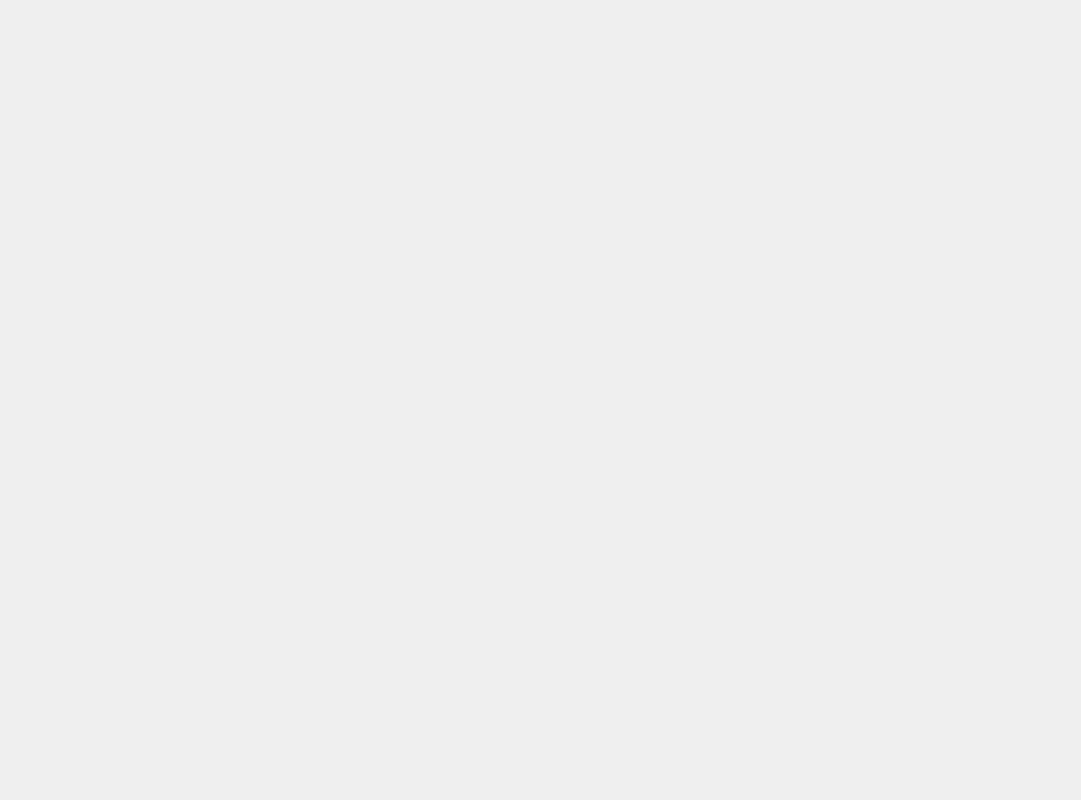
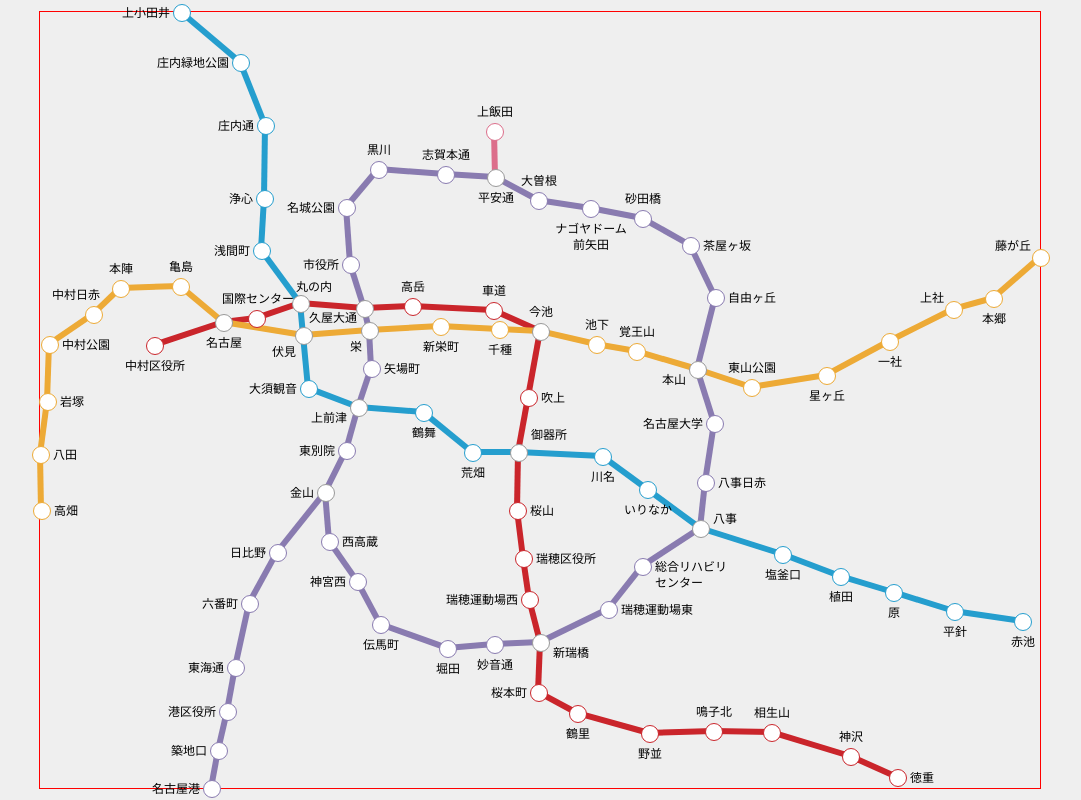
Before and after one commit to millibar/route-map-x, a website with bundled scripts: page docs/index.html in a window 1280 px wide. Shown: the whole page, without its empty margins (100-1181 px from the left). Built offline with nearby package versions, Linux system fonts and the light colour scheme.

Commit message:
createMapを追加

```diff
--- a/docs/index.html
+++ b/docs/index.html
@@ -10,7 +10,6 @@
     <title>Route Map X</title>
 </head>
 <body>
-    <div class="routemap"></div>
     <script type="module" src="./src/index.js"></script>
 </body>
 </html>
--- a/docs/src/html-map.js
+++ b/docs/src/html-map.js
@@ -1,5 +1,5 @@
 import { element } from "./html-util.js";
-import { toInlineStyleString, getRotateAngle } from './map.js';
+import { toInlineStyleString, getRotateAngle, calcMapWidth, calcMapHeight, convertStations } from './map.js';
 import { toTimeStringFromSec } from './timetable.js';
 /**
  * 駅オブジェクトから駅のHTML要素を生成して返す
@@ -26,7 +26,7 @@ import { toTimeStringFromSec } from './timetable.js';
     stationArray.forEach(station => {
         if (addedStations.includes(station.name)) {
             // 乗換駅が2重に追加されないように、追加済みの駅に対しては、class名とcolorだけ変更する
-            const transferStation = document.querySelector(`#${station.name}`);
+            const transferStation = parentElement.querySelector(`#${station.name}`);
             transferStation.classList.add(station.line);
             transferStation.style.color = '#999';
         } else {
@@ -102,4 +102,38 @@ const removeElementsByClassName = (className) => {
     nodeList.forEach(element => {element.remove()});
 }
 
-export { createStation, addStationNodes, createLine, addLineNodes, addTimeNodes, removeElementsByClassName };
+/**
+ * 路線図のHTML要素を返す
+ * @param {Array.<Array.<Station>>} station2DArray 「駅オブジェクトの配列」の配列（路線ごと）
+ * @returns {HTML Element} 路線図要素`<div class="routemap"></div>`
+ */
+const createMap = (station2DArray) => {
+    const routemap = element`<div class="routemap"></div>`;
+
+    const maxX = station2DArray.flat().reduce((maxValue, station) => {
+        return maxValue < station.x ? station.x : maxValue;
+    }, -Infinity);
+
+    const minX = station2DArray.flat().reduce((minValue, station) => {
+        return minValue > station.x ? station.x : minValue;
+    }, Infinity);
+
+    const maxY = station2DArray.flat().reduce((maxValue, station) => {
+        return maxValue < station.y ? station.y : maxValue;
+    }, -Infinity);
+
+    const minY = station2DArray.flat().reduce((minValue, station) => {
+        return minValue > station.y ? station.y : minValue;
+    }, Infinity);
+
+    routemap.style.width = `${maxX - minX}px`;
+    routemap.style.height = `${maxY - minY}px`;
+
+    addStationNodes(routemap, station2DArray.flat());
+    for (const line of station2DArray) {
+        addLineNodes(routemap, line);
+    }
+    return routemap;
+}
+
+export { createStation, addStationNodes, createLine, addLineNodes, addTimeNodes, removeElementsByClassName, createMap };
--- a/docs/src/index.js
+++ b/docs/src/index.js
@@ -1,6 +1,10 @@
 console.log('index.js loaded.');
 
-import { getMinLatitude } from "./map.js";
+import { convertStations, setDijkstraResult, setDijkstraStart } from './map.js';
+import { addTimeNodes, removeElementsByClassName, createMap  } from './html-map.js';
+import { convertTimetable, toSecFromNow } from './timetable.js';
+import { createTrains } from './train.js';
+import { dijkstraEnd, dijkstraStart } from './dijkstra.js';
 
 /**
  * ./data にあるJSONファイルを取得し、オブジェクトに変換して返す
@@ -17,14 +21,58 @@ const fetchJSONData = (fileName) => {
 
 
 
+
+
+
 const display = async () => {
+    // 地図を追加する
     const stations = await fetchJSONData('stations.json');
-    console.log(stations[0].stations[0].stationName);
+    const station2DArray = convertStations(stations, 1000);
+    const routemap = createMap(station2DArray);
+    document.body.appendChild(routemap);
 
-    console.log(getMinLatitude(stations));
+    // 電車を地図に追加する
+    const timetable = await fetchJSONData('timetable.json');
+    const scheduleArray = convertTimetable(timetable, '平日');
+
+    const now = toSecFromNow(new Date());
+    const trains = createTrains(scheduleArray, station2DArray, now);
+    trains.flat().forEach(train => train.start(routemap));
+
+
+
+
+
+
+
+    let state = {
+        dijkstraStart: null,
+        dijkstraResult: null
+    };
+
+    // 各駅にダイクストラのイベントリスナーを設定する
+    const stationElements = document.querySelectorAll('.station');
+    stationElements.forEach(station => {
+        station.addEventListener('click', (e) => {
+            removeElementsByClassName('time');
+            const stationName = e.target.id;
+
+            if (state.dijkstraStart && state.dijkstraResult) {
+                console.log(`${stationName}までの最短経路`);
+                const stationName2Time = dijkstraEnd(stationName, state.dijkstraResult);
+                addTimeNodes(stationName2Time);
+                state = setDijkstraStart(state, null);
+                state = setDijkstraResult(state, null);
+            } else {
+                console.log(`${stationName}から`);
+                const result = dijkstraStart(stationName, toSecFromNow(new Date()), scheduleArray);
+                state = setDijkstraStart(state, stationName);
+                state = setDijkstraResult(state, result);
+            }
+
+        });
+    });
+
 }
 
 display();
-
-
-export { fetchJSONData };
--- a/docs/src/map.js
+++ b/docs/src/map.js
@@ -132,14 +132,15 @@ const convert = (station, lineName, lineColor, X0, Y0, scaleFactor) => {
 }
 
 /**
- * 駅のJSONオブジェクトからHTML用の駅オブジェクトの配列に変換する
+ * 路線ごとに、駅の経度・緯度をx, yに変換した駅オブジェクトの配列を返す
  * @param {Object} stations 駅のJSONオブジェクト
- * @param {number} scaleFactor 倍率
- * @returns {Array.<Array.<Station>>} 駅オブジェクトの配列の配列
+ * @param {number} baseWidth 地図の横幅
+ * @returns {Array.<Array.<Station>>} 「駅オブジェクトの配列」の配列（路線ごと）
  */
-const convertStations = (stations, scaleFactor) => {
+const convertStations = (stations, baseWidth) => {
     const X0 = getMinLongitude(stations);
     const Y0 = getMaxLatitude(stations);
+    const scaleFactor = baseWidth/calcMapWidth(stations);
 
     return stations.map(line => {
         return line.stations.map(station => convert(station, line.lineName, line.lineColor, X0, Y0, scaleFactor));
```
Also changed, not shown: docs/test/map.test.js (+1 -1 lines).
